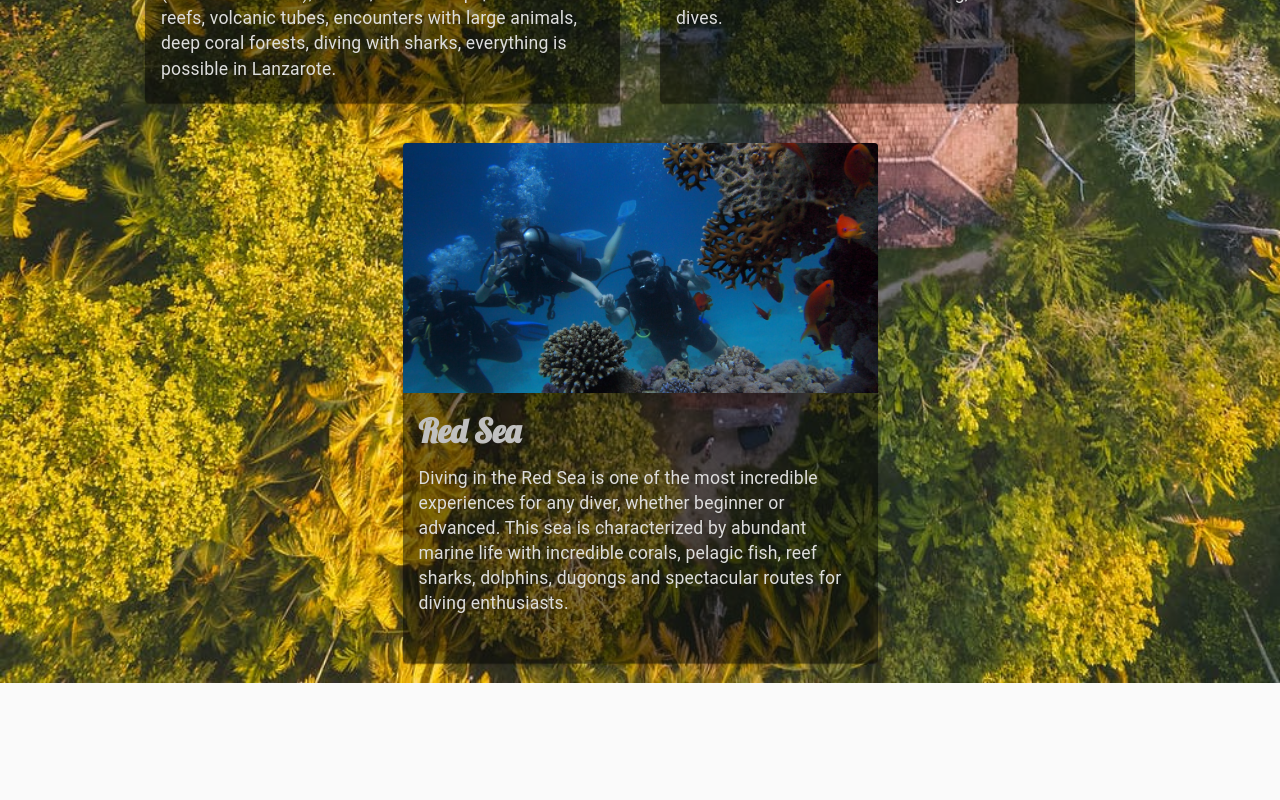
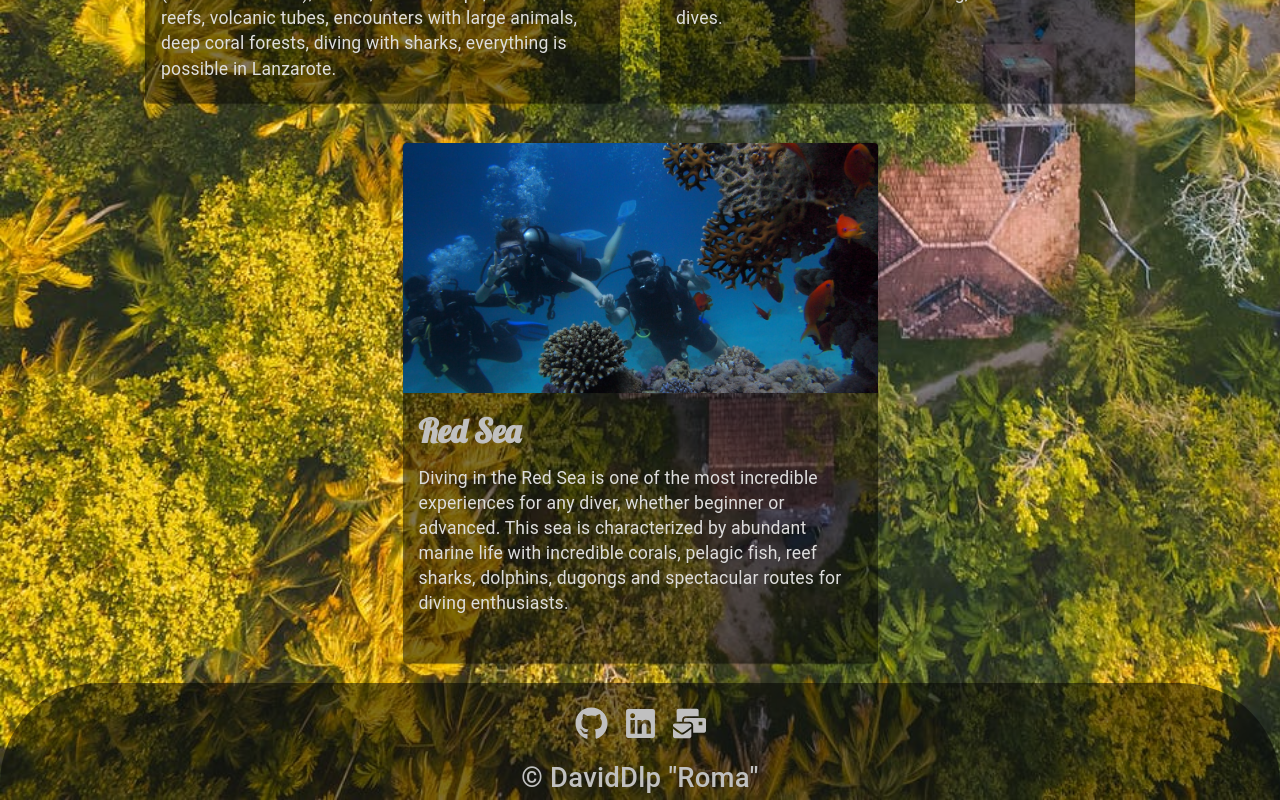
Before and after one commit to DavidDlp/diving-paradise, a React (Create React App) app: page / in a window 1280 px wide. Shown: the part 1237-2037 px from the top of the page. Before the commit the page ends 1920 px from the top, so only its background shows below. Built offline with nearby package versions, Linux system fonts and the light colour scheme.

Commit message:
add footer and contact me

```diff
--- a/src/App.js
+++ b/src/App.js
@@ -7,6 +7,7 @@ import Header from './components/core/Header';
 import DivePlace from './components/DivePlace';
 //IMAGE
 import background from './assets/image-background.jpeg'
+import Footer from './components/core/Footer';
 
 export default function App() {
   const classes = useStyles();
@@ -15,6 +16,7 @@ export default function App() {
       <CssBaseline/>
       <Header/>
       <DivePlace/>
+      <Footer/>
     </div>
   );
 }
--- /dev/null
+++ b/src/components/ContactMe.js
@@ -0,0 +1,52 @@
+import React from 'react';
+import { Link, makeStyles } from '@material-ui/core';
+import { FaGithub, FaLinkedin, FaMailBulk } from 'react-icons/fa';
+
+const ContactMe = () =>{
+    const classes = useStyles();
+
+    return (
+        <>
+            <div className={classes.container}>
+                <div className={classes.containerbox}>
+                    <Link href='https://github.com/DavidDlp' target="_blank" rel="noopener noreferrer">
+                        <FaGithub className={classes.logo}/>
+                    </Link>
+                    <Link href='https://www.linkedin.com/in/david-dlp' target="_blank" rel="noopener noreferrer">
+                        <FaLinkedin className={classes.logo}/>
+                    </Link>
+                    <Link href='mailto:dlpdavid17@gmail.com' target="_blank" rel="noopener noreferrer">
+                        <FaMailBulk className={classes.logo}/>
+                    </Link>
+                </div>
+            </div>
+
+        </>
+    )
+
+};
+
+const useStyles = makeStyles((theme) => ({
+    container: {
+        // border: '1px solid grey',
+        // borderRadius: 16,
+        display:"flex",
+        justifyContent: "center",
+        textAlign: "center",
+        // margin: theme.spacing(3),
+    },
+    containerbox:{
+        // border: '1px solid grey',
+        // borderRadius: 16,
+        width: "90%",
+        margin: "0 auto",
+    },
+    logo:{
+        fontSize: "1.5rem",
+        color: "#C0C0C0",
+        margin: theme.spacing(1),
+        marginTop: theme.spacing(3),
+    },
+}))
+
+export default ContactMe
--- /dev/null
+++ b/src/components/core/Footer.js
@@ -0,0 +1,29 @@
+import React from 'react';
+import { makeStyles, Typography } from '@material-ui/core';
+import ContactMe from './../ContactMe';
+
+const Footer = () =>{
+    const classes = useStyles();
+
+    return (
+        <div className={classes.root}>
+            <ContactMe/>
+            <Typography variant="h6" >
+                &copy; DavidDlp "Roma"
+            </Typography>
+        </div>
+    )
+};
+
+const useStyles = makeStyles((theme) => ({
+    root: {
+        borderTopRightRadius: 100,
+        borderTopLeftRadius: 100,
+        minHeight: "10vh",
+        textAlign: "center",
+        background: 'rgba(0,0,0,0.5)',
+        color: "#C0C0C0"
+    },
+}))
+
+export default Footer
```
